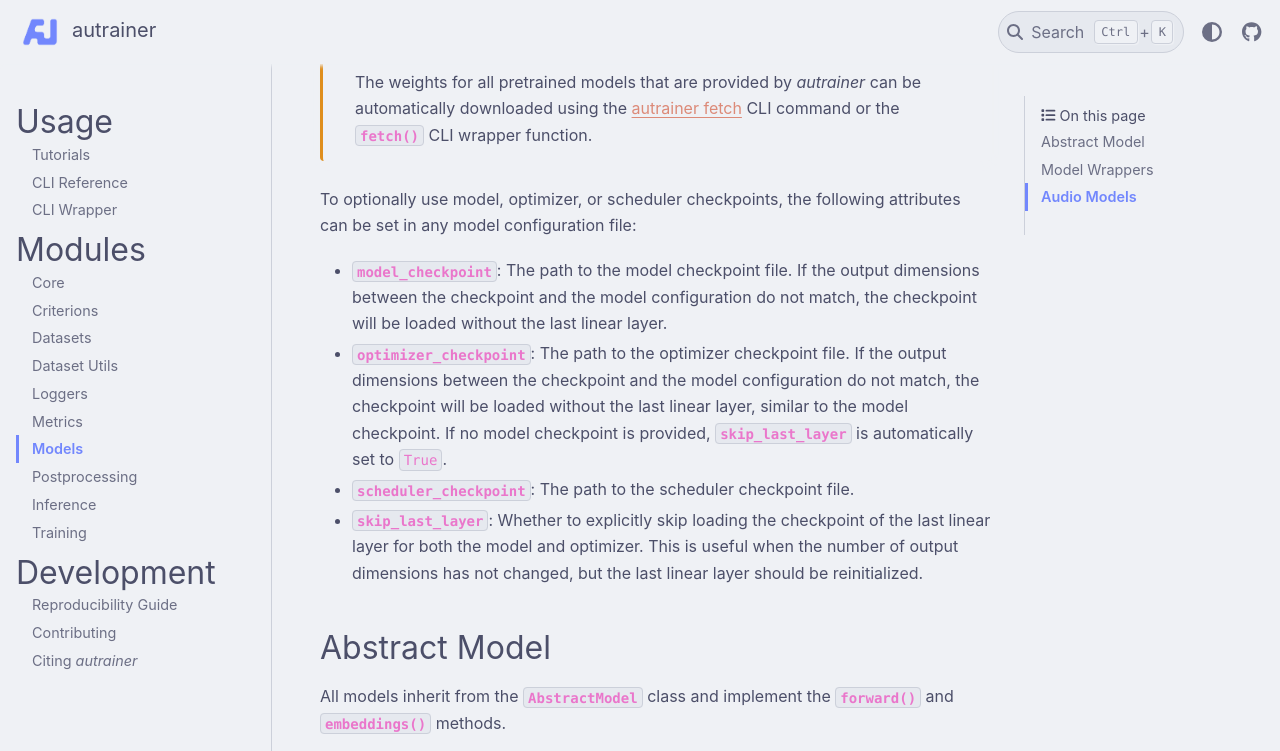
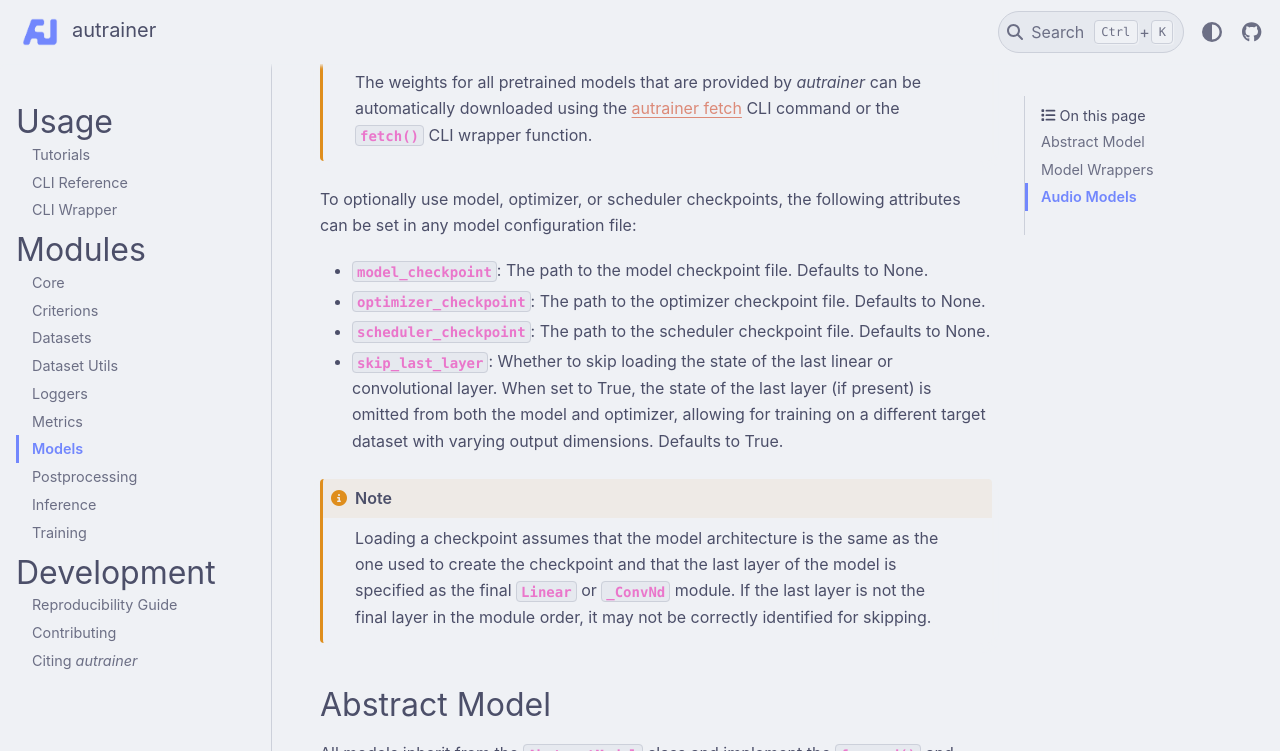
Before and after one commit to autrainer/autrainer, a Sphinx documentation site: the page built from docs/source/modules/models.rst, in a window 1280 px wide and 900 px high, scrolled down 628 px, cut to the strip 0-751 px from the top of the window. Built offline with Sphinx 7.4.7 and the PyData theme 0.15.4, drawn with Linux system fonts in a browser that asks for light colours; pages that are not in the unit, such as notebooks, are missing from menus.

Commit message:
update docs

```diff
--- a/docs/source/modules/models.rst
+++ b/docs/source/modules/models.rst
@@ -25,17 +25,19 @@ To avoid race conditions when using :ref:`hydra_launcher_plugins` that may run m
 
 To optionally use model, optimizer, or scheduler checkpoints, the following attributes can be set in any model configuration file:
 
-* :attr:`model_checkpoint`: The path to the model checkpoint file.
-  If the output dimensions between the checkpoint and the model configuration do not match,
-  the checkpoint will be loaded without the last linear layer.
-* :attr:`optimizer_checkpoint`: The path to the optimizer checkpoint file.
-  If the output dimensions between the checkpoint and the model configuration do not match,
-  the checkpoint will be loaded without the last linear layer, similar to the model checkpoint.
-  If no model checkpoint is provided, :attr:`skip_last_layer` is automatically set to ``True``.
-* :attr:`scheduler_checkpoint`: The path to the scheduler checkpoint file.
-* :attr:`skip_last_layer`: Whether to explicitly skip loading the checkpoint of the last linear layer for both the model and optimizer.
-  This is useful when the number of output dimensions has not changed, but the last linear layer should be reinitialized.
+* :attr:`model_checkpoint`: The path to the model checkpoint file. Defaults to None.
+* :attr:`optimizer_checkpoint`: The path to the optimizer checkpoint file. Defaults to None.
+* :attr:`scheduler_checkpoint`: The path to the scheduler checkpoint file. Defaults to None.
+* :attr:`skip_last_layer`: Whether to skip loading the state of the last linear or convolutional layer.
+  When set to True, the state of the last layer (if present) is omitted from both the model and optimizer,
+  allowing for training on a different target dataset with varying output dimensions.
+  Defaults to True.
 
+.. note::
+
+   Loading a checkpoint assumes that the model architecture is the same as the one used to create the checkpoint and
+   that the last layer of the model is specified as the final :class:`~torch.nn.Linear` or :class:`~torch.nn.modules.conv._ConvNd` module.
+   If the last layer is not the final layer in the module order, it may not be correctly identified for skipping.
 
 Abstract Model
 --------------
```
